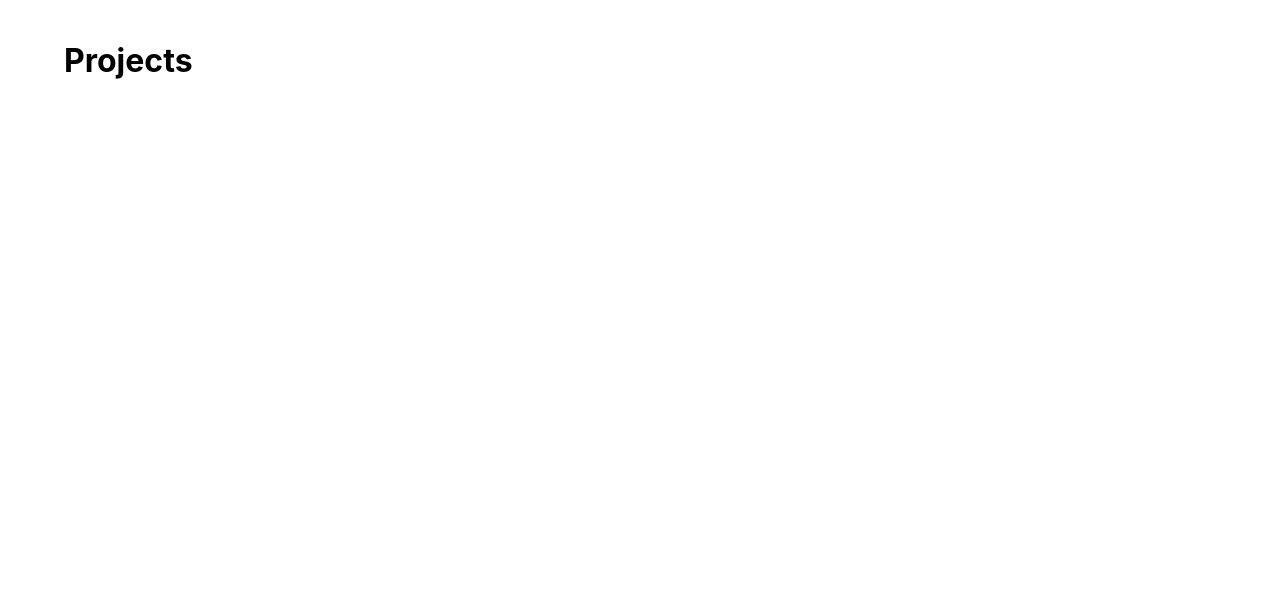
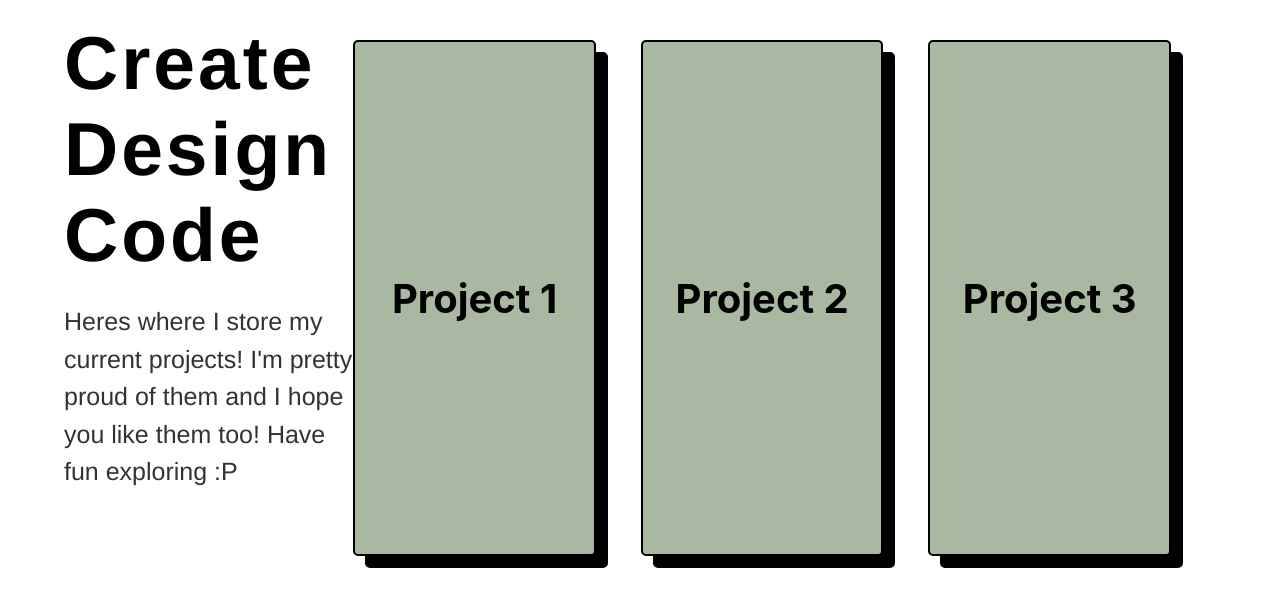
Before and after one commit to livlaurel/personalwebsite, a React (Create React App) app: page /projects in a window 1280 px wide. Shown: the top 606 px of the page. Built offline with nearby package versions, Linux system fonts and the light colour scheme.

Commit message:
finished up project page design

```diff
--- a/src/Home.css
+++ b/src/Home.css
@@ -79,7 +79,8 @@ html, body {
   height: 500px;
   text-decoration: none;
   color: #292929;
-  font-size: 20px;
+  font-size: 25px;
+  text-transform: uppercase;
   border-radius: 5px;
   transition: background-color 0.3s;
 }
--- a/src/gallery/gallery.tsx
+++ b/src/gallery/gallery.tsx
@@ -37,9 +37,9 @@ const Gallery: React.FC = () => {
       <h2>"Art is not a mirror held up to reality, but a hammer with which to shape it." - Bertolt Brecht</h2>
 
       <div className="gallery-section">
-        <h2>Water Color</h2>
+        <h2>Pixel Art</h2>
         <div className="gallery-grid">
-          {watercolorImages.map(image => (
+          {pixelArtImages.map(image => (
             <Link key={image.id} to={`/gallery/${image.id}`}>
               <img src={image.src} alt={image.title} />
             </Link>
@@ -48,9 +48,9 @@ const Gallery: React.FC = () => {
       </div>
 
       <div className="gallery-section">
-        <h2>Pixel Art</h2>
+        <h2>Water Color</h2>
         <div className="gallery-grid">
-          {pixelArtImages.map(image => (
+          {watercolorImages.map(image => (
             <Link key={image.id} to={`/gallery/${image.id}`}>
               <img src={image.src} alt={image.title} />
             </Link>
--- a/src/projectgallery/project.css
+++ b/src/projectgallery/project.css
@@ -0,0 +1,105 @@
+.container {
+    display: flex;
+    justify-content: space-between;
+    align-items: flex-start;
+    width: 90vw;
+    padding: 20px;
+}
+
+.projects {
+    font-family: Helvetica, sans-serif;
+    display: flex;
+    flex-direction: column;
+    align-items: flex-start;
+    justify-content: flex-start;
+    text-align: left;
+    width: 90vw;
+    margin: 0;
+    padding: 0;
+}
+
+.projects h1 {
+    font-size: 75px;
+    color: #000000;
+    margin: 0;
+    padding: 0;
+    letter-spacing: 3px;
+}
+
+.projects p {
+    font-size: 25px;
+    color: #333333;
+    line-height: 1.5;
+    max-width: 300px;
+}
+
+.word {
+    display: block;
+    opacity: 0.5;
+    animation: opacity 2s forwards;
+}
+
+.word:nth-child(1) {
+    animation-delay: 0s;
+}
+
+.word:nth-child(2) {
+    animation-delay: 1s;
+}
+
+.word:nth-child(3) {
+    animation-delay: 2s;
+}
+
+.projectframe {
+  background-color: #a9b8a0;
+  border: 2px solid #000000;
+  filter: drop-shadow(12px 12px 0px #000000);
+  display: flex;
+  justify-content: center;
+  align-items: center;
+  width: 950px;
+  height: 40vw;
+  text-decoration: none;
+  font-size: 20px;
+  border-radius: 5px;
+  transition: background-color 0.3s;
+  margin-right: 45px;
+  margin-top: 20px;
+  animation: slideUpPop 0.8s cubic-bezier(0.68, -0.55, 0.27, 1.55);
+}
+
+.projectframe img {
+  width: 500px;
+  height: 40vw;
+  border-radius: 5px;
+}
+
+.projectframe:hover {
+    transform: scale(1.02);
+}
+
+@keyframes slideUpPop {
+    0% {
+      transform: scale(0.5);
+      opacity: 1;
+    }
+    60% {
+      transform: scale(1.1);
+    }
+    80% {
+      transform: scale(0.95);
+    }
+    100% {
+      transform: scale(1);
+    }
+}
+
+@keyframes opacity {
+     0% {
+        opacity: 0.5;
+    }
+    100% {
+        opacity: 1;
+    }
+}
--- a/src/projectgallery/project.tsx
+++ b/src/projectgallery/project.tsx
@@ -3,8 +3,25 @@ import './project.css';
 
 const Projects: React.FC = () => {
   return (
-    <div className="container">
-        <h1>Projects</h1>
+    <div className='container'>
+    <div className="projects">
+        <h1>
+            <span className="word">Create</span>
+            <span className="word">Design</span>
+            <span className="word">Code</span>
+        </h1>
+        <p>Heres where I store my current projects! I'm pretty proud of them and I hope you like them too! Have fun exploring :P </p>
+    </div>
+
+    <div className="projectframe">
+        <h1>Project 1</h1>
+    </div>
+    <div className="projectframe">
+        <h1>Project 2</h1>
+    </div>
+    <div className="projectframe">
+        <h1>Project 3</h1>
+    </div>
     </div>
   );
 };
```
